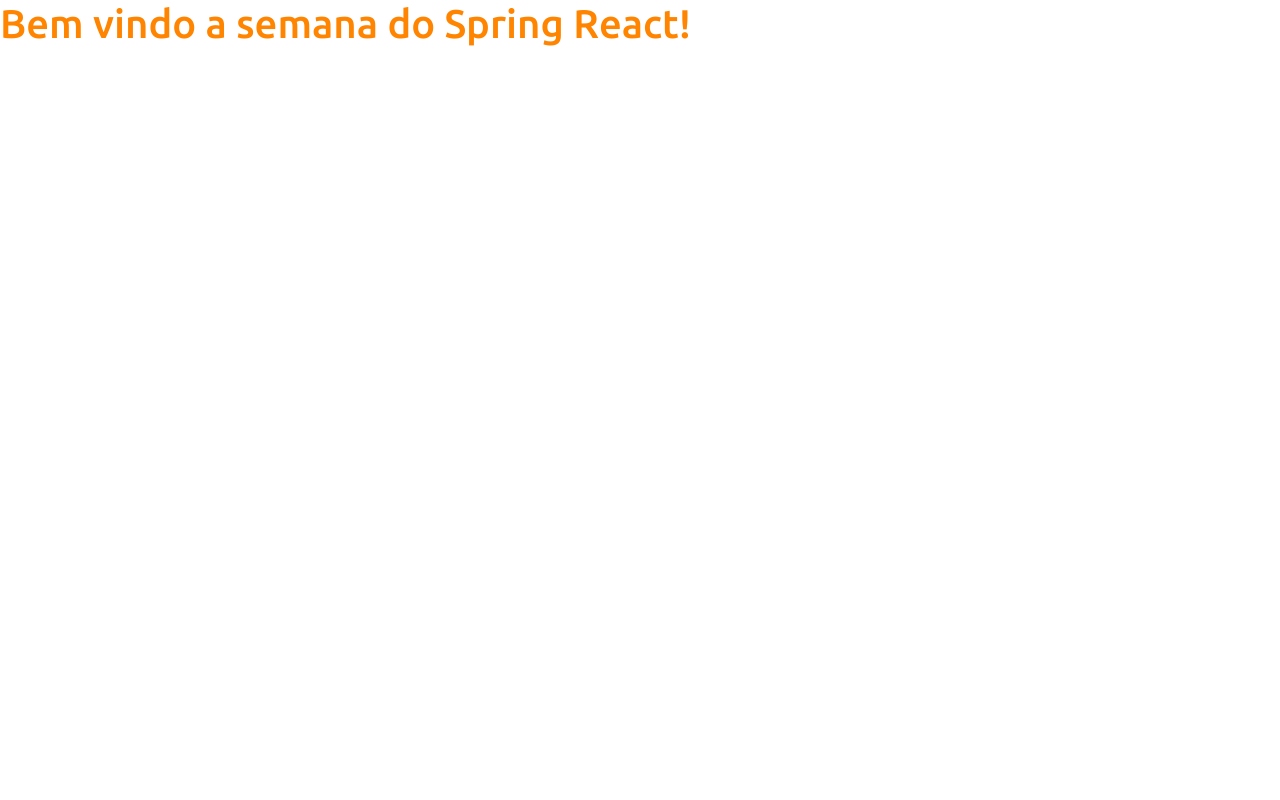
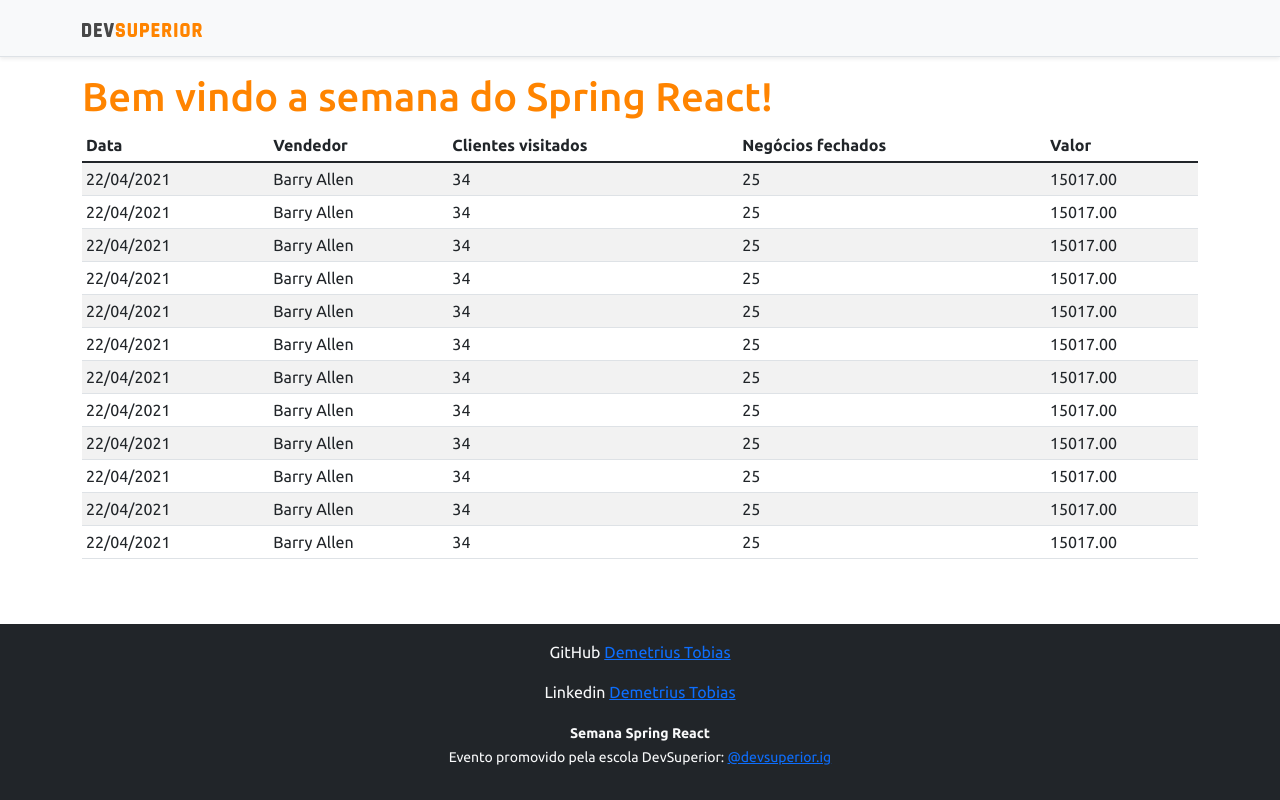
Before and after one commit to Demetrrius/projeto-sds5, a React (Create React App) app in the folder frontend/: page / in a window 1280 px wide. Built offline with nearby package versions, Linux system fonts and the light colour scheme.

Commit message:
Basic static components

```diff
--- a/frontend/src/App.tsx
+++ b/frontend/src/App.tsx
@@ -1,8 +1,18 @@
+import DataTable from "components/DataTable";
+import Footer from "components/Footer";
+import NavBar from "components/NavBar";
+
 function App() {
   return (
-    <div >
-      <h1 className="text-primary">Bem vindo a semana do Spring React!</h1>
-    </div>
+    <>
+      <NavBar />
+      <div className = 'container'>
+        <h1 className="text-primary">Bem vindo a semana do Spring React!</h1>
+
+        <DataTable />
+      </div>
+      <Footer />
+    </>
   );
 }
 
--- /dev/null
+++ b/frontend/src/components/DataTable/index.tsx
@@ -0,0 +1,103 @@
+function DataTable() {
+    return (
+        <div className="table-responsive">
+            <table className="table table-striped table-sm">
+                <thead>
+                    <tr>
+                        <th>Data</th>
+                        <th>Vendedor</th>
+                        <th>Clientes visitados</th>
+                        <th>Negócios fechados</th>
+                        <th>Valor</th>
+                    </tr>
+                </thead>
+                <tbody>
+                    <tr>
+                        <td>22/04/2021</td>
+                        <td>Barry Allen</td>
+                        <td>34</td>
+                        <td>25</td>
+                        <td>15017.00</td>
+                    </tr>
+                    <tr>
+                        <td>22/04/2021</td>
+                        <td>Barry Allen</td>
+                        <td>34</td>
+                        <td>25</td>
+                        <td>15017.00</td>
+                    </tr>
+                    <tr>
+                        <td>22/04/2021</td>
+                        <td>Barry Allen</td>
+                        <td>34</td>
+                        <td>25</td>
+                        <td>15017.00</td>
+                    </tr>
+                    <tr>
+                        <td>22/04/2021</td>
+                        <td>Barry Allen</td>
+                        <td>34</td>
+                        <td>25</td>
+                        <td>15017.00</td>
+                    </tr>
+                    <tr>
+                        <td>22/04/2021</td>
+                        <td>Barry Allen</td>
+                        <td>34</td>
+                        <td>25</td>
+                        <td>15017.00</td>
+                    </tr>
+                    <tr>
+                        <td>22/04/2021</td>
+                        <td>Barry Allen</td>
+                        <td>34</td>
+                        <td>25</td>
+                        <td>15017.00</td>
+                    </tr>
+                    <tr>
+                        <td>22/04/2021</td>
+                        <td>Barry Allen</td>
+                        <td>34</td>
+                        <td>25</td>
+                        <td>15017.00</td>
+                    </tr>
+                    <tr>
+                        <td>22/04/2021</td>
+                        <td>Barry Allen</td>
+                        <td>34</td>
+                        <td>25</td>
+                        <td>15017.00</td>
+                    </tr>
+                    <tr>
+                        <td>22/04/2021</td>
+                        <td>Barry Allen</td>
+                        <td>34</td>
+                        <td>25</td>
+                        <td>15017.00</td>
+                    </tr> <tr>
+                        <td>22/04/2021</td>
+                        <td>Barry Allen</td>
+                        <td>34</td>
+                        <td>25</td>
+                        <td>15017.00</td>
+                    </tr>
+                    <tr>
+                        <td>22/04/2021</td>
+                        <td>Barry Allen</td>
+                        <td>34</td>
+                        <td>25</td>
+                        <td>15017.00</td>
+                    </tr> <tr>
+                        <td>22/04/2021</td>
+                        <td>Barry Allen</td>
+                        <td>34</td>
+                        <td>25</td>
+                        <td>15017.00</td>
+                    </tr>
+                </tbody>
+            </table>
+        </div>
+    );
+}
+
+export default DataTable;
--- /dev/null
+++ b/frontend/src/components/Footer/index.tsx
@@ -0,0 +1,16 @@
+function Footer() {
+    return (
+
+            <footer className="footer mt-auto py-3 bg-dark">
+                <div className="container">
+                    <p className="text-light">GitHub <a href="https://github.com/Demetrrius" target="_blank" rel="noreferrer">Demetrius Tobias</a></p>
+                    <p className="text-light">Linkedin <a href="https://www.linkedin.com/in/demetriustobias/" target="_blank" rel="noreferrer">Demetrius Tobias</a></p>
+                    <p className="text-light"><small><strong>Semana Spring React</strong><br />
+                    Evento promovido pela escola DevSuperior: <a href="https://instagram.com/devsuperior.ig" target="_blank" rel="noreferrer">@devsuperior.ig</a></small></p>
+                </div>
+            </footer>
+
+    );
+}
+
+export default Footer;
--- /dev/null
+++ b/frontend/src/components/NavBar/index.tsx
@@ -0,0 +1,14 @@
+import ImgDsDark from 'assets/img/ds-dark.svg'
+function NavBar() {
+    return (
+        <div className="d-flex flex-column flex-md-row align-items-center p-3 px-md-4 mb-3 bg-light border-bottom shadow-sm">
+            <div className="container">
+                <nav className="my-2 my-md-0 mr-md-3">
+                    <img src={ImgDsDark} alt="DevSuperior" width="120" />
+                </nav>
+            </div>
+        </div>
+    );
+}
+
+export default NavBar;
```
Also changed, not shown: frontend/src/assets/img/ds-dark.svg (added).
